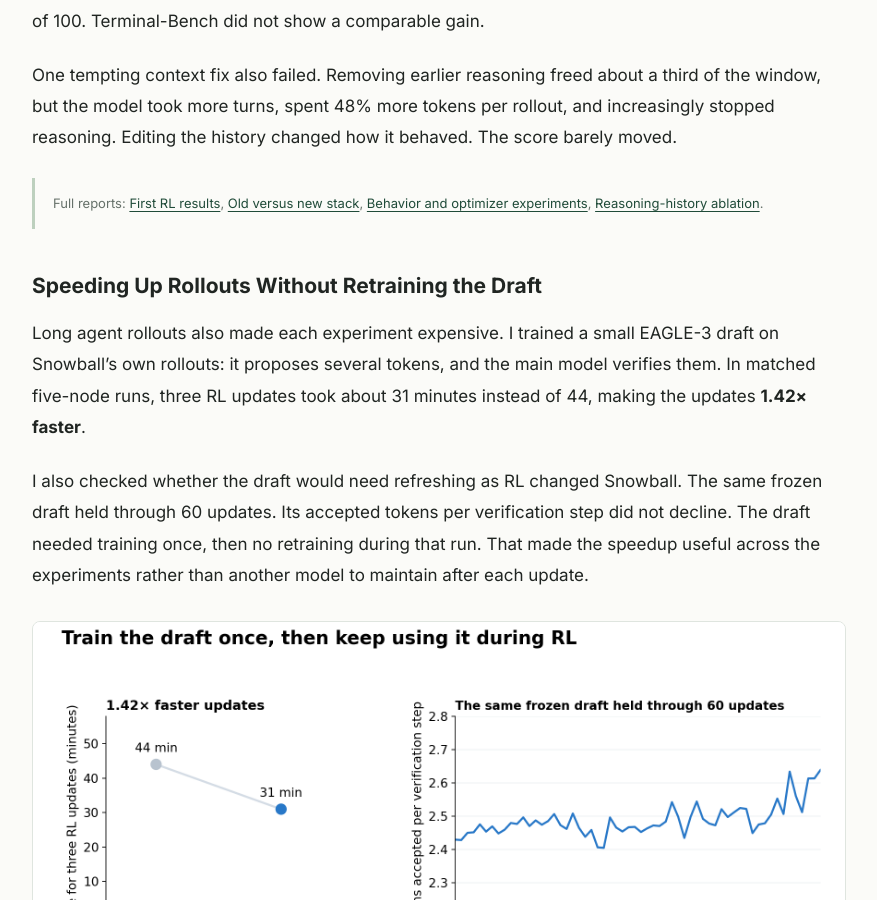
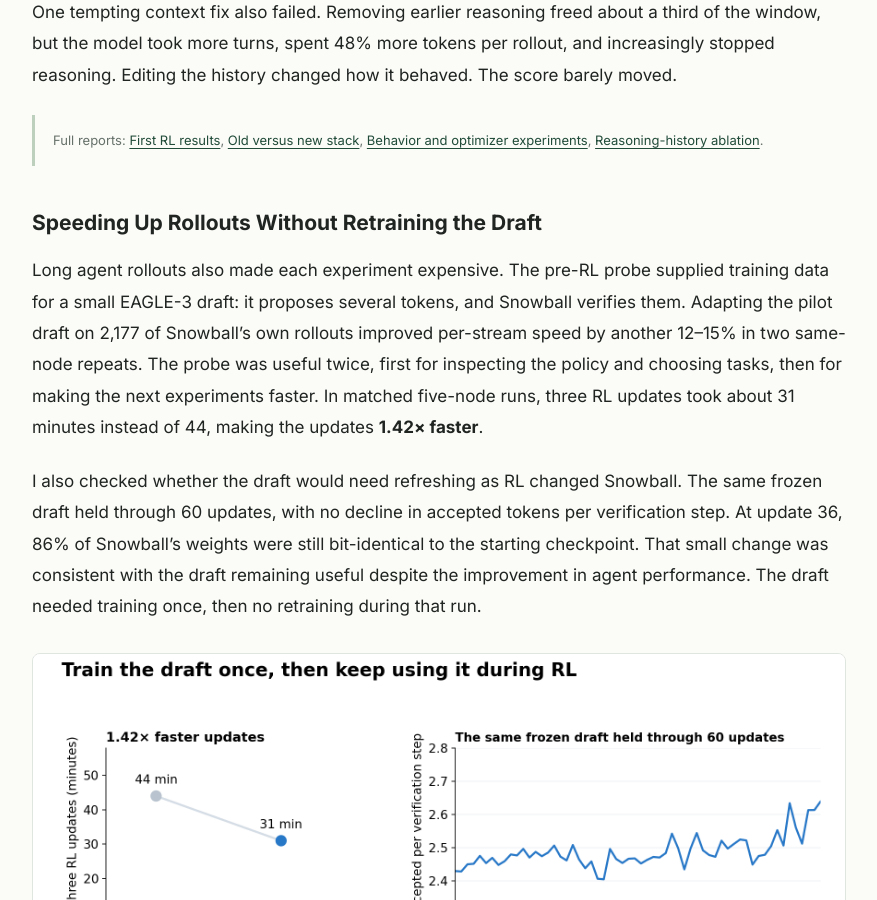
Before and after one commit to lukedhlee/lukedhlee.github.io, a Jekyll site: the page built from _posts/2026-10-21-turning-snowball-into-a-coding-agent.md, in a window 1280 px wide and 900 px high, scrolled down 7990 px. Shown: the whole window, without its empty margins (201-1078 px from the left). Built offline with Jekyll 4.4.1, drawn with Linux system fonts in a browser that asks for light colours; some of the changed text lies outside the part shown.

Commit message:
Add probe reuse and context-distillation findings

```diff
--- a/_posts/2026-10-21-turning-snowball-into-a-coding-agent.md
+++ b/_posts/2026-10-21-turning-snowball-into-a-coding-agent.md
@@ -74,7 +74,7 @@
 <figcaption>The SWE slice explicitly requested the same path and edit format that Snowball later used in the wrong setting. These behaviors can overlap.</figcaption>
 </figure>
 
-**Access to the SFT data made that behavior explainable.** The corpus also retained unfinished trajectories: 70% of its medium-difficulty synthetic traces never declared completion. That was consistent with Snowball's tendency to keep working until its window filled, though it did not isolate the cause. Later audits found task overlap too: held out from my RL run did not necessarily mean unseen in upstream SFT.
+The corpus also retained unfinished trajectories: 70% of its medium-difficulty synthetic traces never declared completion. That was consistent with Snowball's tendency to keep working until its window filled, though it did not isolate the cause. Marin's commitment to open training data made it possible to inspect what Snowball had seen and better understand the habits it brought into these tasks.
 
 <aside class="research-reports" markdown="1">
 [Full report](https://claude.ai/artifact/TefbJfphaTBsYFtFgrNgMY).
@@ -155,9 +155,9 @@
 
 ### Speeding Up Rollouts Without Retraining the Draft
 
-Long agent rollouts also made each experiment expensive. I trained a small EAGLE-3 draft on Snowball's own rollouts: it proposes several tokens, and the main model verifies them. In matched five-node runs, three RL updates took about 31 minutes instead of 44, making the updates **1.42× faster**.
+Long agent rollouts also made each experiment expensive. The pre-RL probe supplied training data for a small EAGLE-3 draft: it proposes several tokens, and Snowball verifies them. Adapting the pilot draft on 2,177 of Snowball's own rollouts improved per-stream speed by another 12–15% in two same-node repeats. The probe was useful twice, first for inspecting the policy and choosing tasks, then for making the next experiments faster. In matched five-node runs, three RL updates took about 31 minutes instead of 44, making the updates **1.42× faster**.
 
-I also checked whether the draft would need refreshing as RL changed Snowball. The same frozen draft held through 60 updates. Its accepted tokens per verification step did not decline. The draft needed training once, then no retraining during that run. That made the speedup useful across the experiments rather than another model to maintain after each update.
+I also checked whether the draft would need refreshing as RL changed Snowball. The same frozen draft held through 60 updates, with no decline in accepted tokens per verification step. At update 36, 86% of Snowball's weights were still bit-identical to the starting checkpoint. That small change was consistent with the draft remaining useful despite the improvement in agent performance. The draft needed training once, then no retraining during that run.
 
 <figure class="research-figure">
 <a href="{{ '/assets/img/snowball/speculative-decoding.png' | relative_url }}"><img src="{{ '/assets/img/snowball/speculative-decoding.png' | relative_url }}" alt="A frozen speculative-decoding draft accelerated RL updates and maintained acceptance through 60 updates." width="1760" height="848" loading="lazy"></a>
@@ -181,7 +181,9 @@
 
 Hard tasks were not always useful tasks. In a close read of 243 failed attempts across 39 tasks, 40 were attributed to task or sandbox defects. One issue requested a clear error message while its hidden test demanded exact wording. Another task's grader depended on a test helper changed by the reference patch. Two suspected misgrades lacked enough logs to confirm. **The 16% belongs to that audited sample, which over-represented difficult tasks.**
 
-I also tried training a useful prompt into the weights. A short edit-discipline prompt improved the base by 9–14 points on a development set; 24 updates of context distillation left the unprompted model at base performance. The model made the prompted trajectories more likely without becoming more successful. That was an expensive distinction to learn.
+I also tried training a useful prompt into the weights. A short edit-discipline prompt improved the base by 9–14 points on a development set. For context distillation, I kept the prompt during rollouts and removed it from the context used for the weight update. After 24 updates on 12 Jupiter nodes, the unprompted model scored 29.8%, against 30.2% for the base on the same 120-task panel. The prompted-versus-unprompted likelihood gap shrank 85%, but task success did not improve. Matching the prompted trajectories more closely was not enough.
+
+The broader direction is still worth exploring. [Fast-Slow Training (FST)](https://arxiv.org/abs/2605.12484) interleaves prompt optimization with weight updates, while [P²O](https://arxiv.org/pdf/2603.21877) combines prompt optimization with context distillation. Here I tested one fixed prompt and one distillation configuration, without prompt evolution or a teacher-KL loss. How to turn useful guidance in context into useful behavior in the weights remains an interesting question.
 
 The advice I was getting from experienced RL researchers became increasingly relevant: start with a stronger policy. My next experiments focused on SFT.
 
```
Also changed, not shown: other parts of _posts/2026-10-21-turning-snowball-into-a-coding-agent.md (+2 -2 lines).
